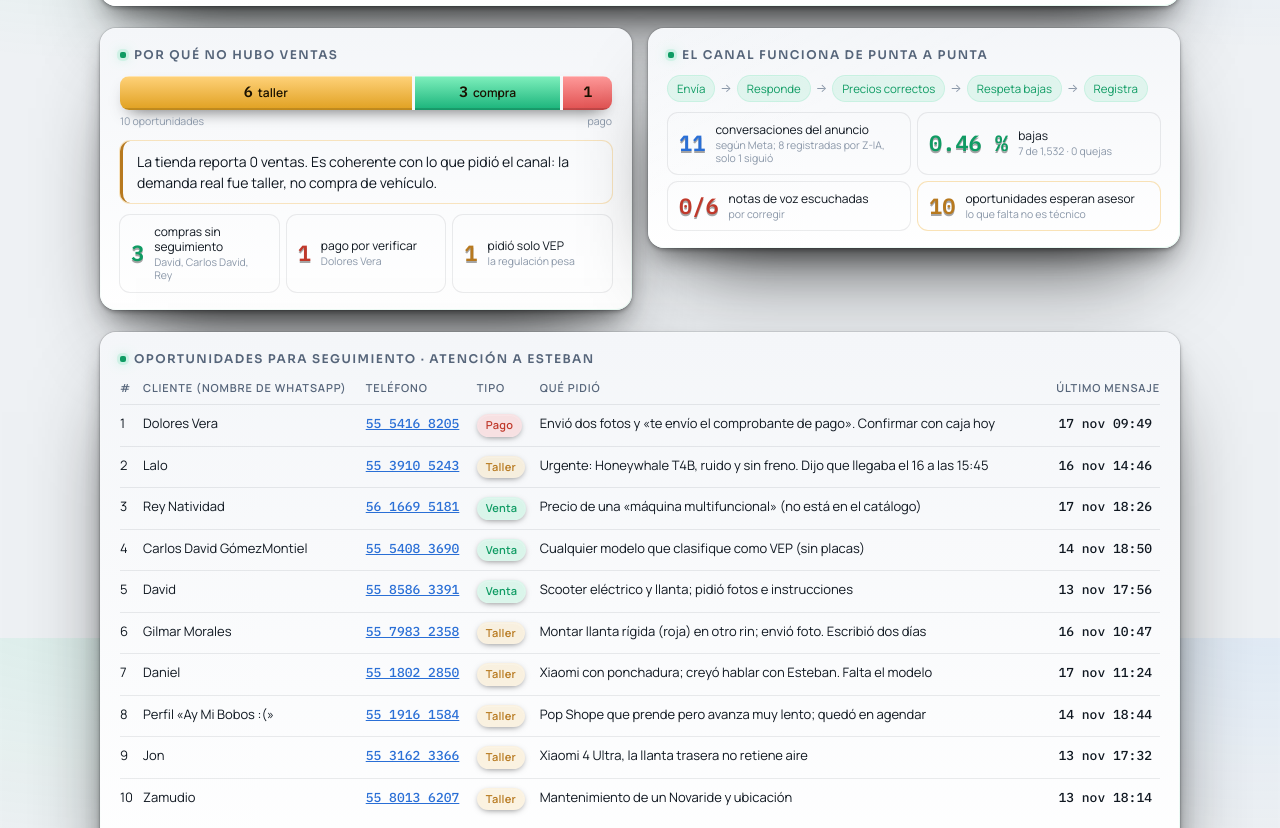
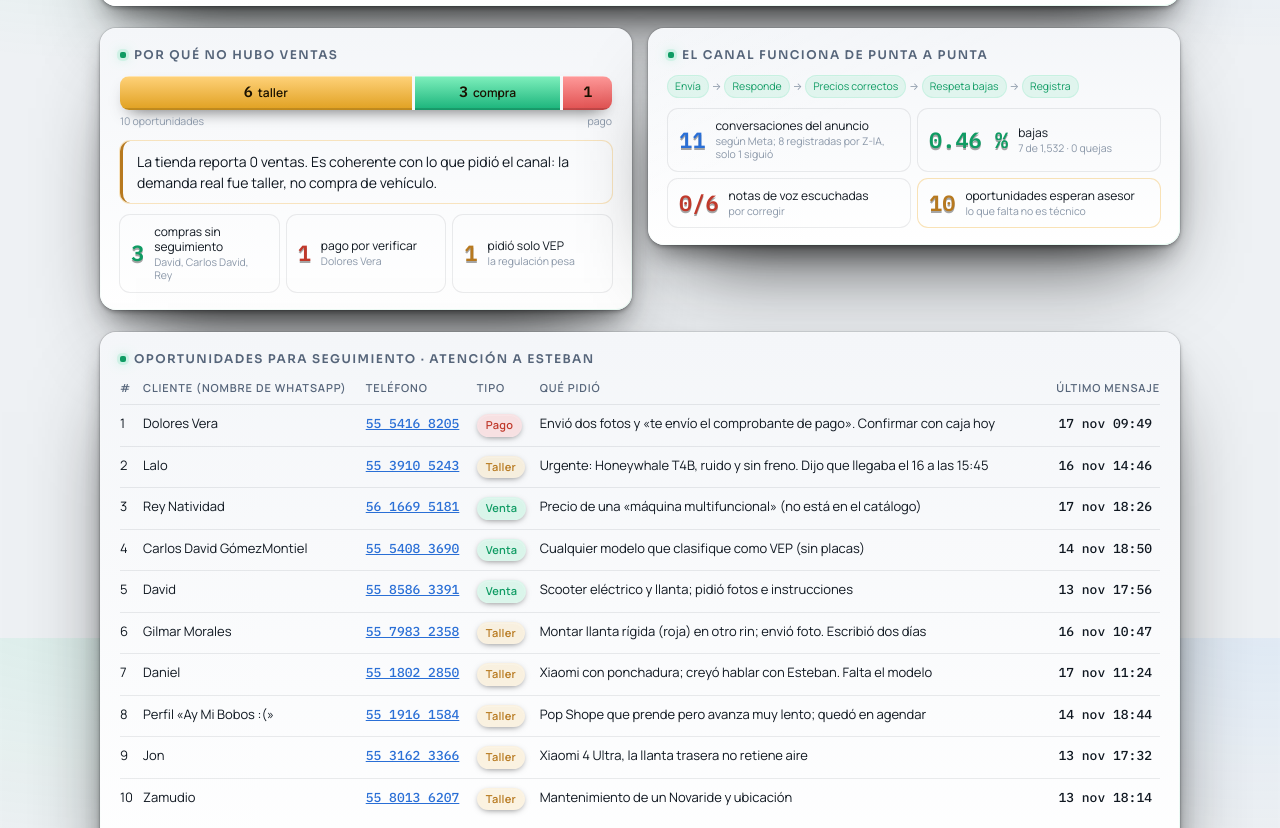
Before and after one commit to AISENSITIVITYSOLUTIONS/zpev-buenfin-informe, a plain HTML site: page public/index.html in a window 1280 px wide. Shown: the part 962-1790 px from the top of the page. Drawn offline with Linux system fonts and the light colour scheme.

Commit message:
fix: flujo del canal en una sola línea
Co-Authored-By: Claude Opus 5.5 <noreply@anthropic.com>
Claude-Session: https://claude.ai/code/session_01FwfMU5Rp9eS8opwegVLzQS

```diff
--- a/public/index.html
+++ b/public/index.html
@@ -161,6 +161,7 @@ table.vs.mini td.lose{font-size:11px}
 .flow span{font-size:11.5px;padding:4px 9px;border-radius:999px;background:rgba(61,220,151,.12);color:var(--accent);box-shadow:inset 0 1px 0 rgba(255,255,255,.1),0 0 0 1px rgba(61,220,151,.25)}
 .flow i{font-style:normal;color:var(--faint);font-size:12px}
 @media (max-width:700px){.tiles{grid-template-columns:1fr}}
+.flow{flex-wrap:nowrap;gap:4px}.flow span{font-size:10.5px;padding:3px 7px;white-space:nowrap}.flow i{font-size:10px}
 .cols3.soc{align-items:stretch}.cols3.soc>div{display:flex;flex-direction:column}.cols3.soc svg{margin-top:auto}
 /* Anexo */
 .check.compact.two{display:grid;grid-template-columns:1fr 1fr;column-gap:14px}
```
